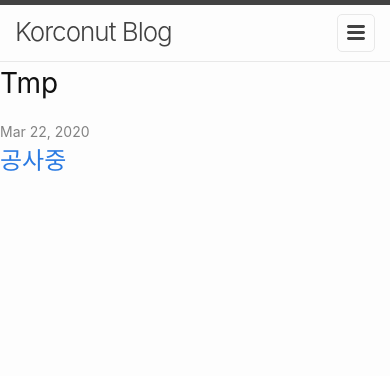
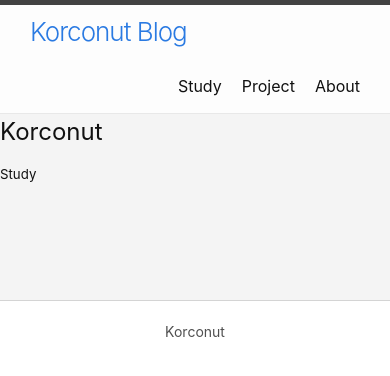
Before and after one commit to Korconut/korconut.github.io, a Jekyll site: the page built from index.html, in a window 390 px wide. Shown: the top 376 px of the page. Built offline with Jekyll 4.4.1, drawn with Linux system fonts in a browser that asks for light colours.

Commit message:
공사중

```diff
--- a/_includes/footer.html
+++ b/_includes/footer.html
@@ -0,0 +1,11 @@
+<div id="footer">
+    <!--
+    <p id="copyright">
+        Copyright &copy; Korconut</a>
+        All rights reserved.
+    </p>
+    -->
+    <p id="copyright">
+        Korconut</a>
+    </p>
+</div><!--#footer-->
--- a/_includes/head.html
+++ b/_includes/head.html
@@ -1,3 +1,3 @@
 <meta charset="UTF-8">
-<title>코코볼 블로그</title>
+<title>Korconut Blog</title>
 <link href="{{ site.asset_url }}/css/display.css" rel="stylesheet" type="text/css"/>
--- a/_includes/header.html
+++ b/_includes/header.html
@@ -1,15 +1,8 @@
-<header class="site-header" role="banner">
-
-    <div class="wrapper"><a class="site-title" rel="author" href="/">Korconut Blog</a><nav class="site-nav">
-          <input type="checkbox" id="nav-trigger" class="nav-trigger" />
-          <label for="nav-trigger">
-            <span class="menu-icon">
-              <svg viewBox="0 0 18 15" width="18px" height="15px">
-                <path d="M18,1.484c0,0.82-0.665,1.484-1.484,1.484H1.484C0.665,2.969,0,2.304,0,1.484l0,0C0,0.665,0.665,0,1.484,0 h15.032C17.335,0,18,0.665,18,1.484L18,1.484z M18,7.516C18,8.335,17.335,9,16.516,9H1.484C0.665,9,0,8.335,0,7.516l0,0 c0-0.82,0.665-1.484,1.484-1.484h15.032C17.335,6.031,18,6.696,18,7.516L18,7.516z M18,13.516C18,14.335,17.335,15,16.516,15H1.484 C0.665,15,0,14.335,0,13.516l0,0c0-0.82,0.665-1.483,1.484-1.483h15.032C17.335,12.031,18,12.695,18,13.516L18,13.516z"/>
-              </svg>
-            </span>
-          </label>
-
-          <div class="trigger"><a class="page-link" href="/about/">About</a></div>
-        </nav></div>
+<header id="header">
+  <a id="logo" rel="author" href="/">Korconut Blog</a>
+  <nav id="menu">
+      <div class="trigger"><a class="page-link" href="{{ base_path }}/about/">Study</a></div>
+      <div class="trigger"><a class="page-link" href="{{ base_path }}/about/">Project</a></div>
+      <div class="trigger"><a class="page-link" href="/about/">About</a></div>
+  </nav>
   </header>
--- a/_layouts/default.html
+++ b/_layouts/default.html
@@ -12,10 +12,11 @@
 
       {{ content }}
 
+      <!-- ↓↓ 이건 뭘까 ㅋㅋ-->
       <div class="clearfix"></div>
-
       <a href="#" id="back-to-top"></a>
-  </div>
+      <!-- ↑↑ 이건 뭘까 ㅋㅋ-->
+    </div>
 
   {% include footer.html %}
 
--- a/_layouts/korconut_main.html
+++ /dev/null
@@ -1,12 +0,0 @@
----
-layout: default
----
-
-<div class="home">
-    <h2 class="post-list-heading">Tmp</h2>
-        <ul class="post-list"><li><span class="post-meta">Mar 22, 2020</span>
-            <h3>
-              <a class="post-link" href="#">
-                공사중
-              </a>
-            </h3></li></ul>
--- /dev/null
+++ b/_layouts/main_.html
@@ -0,0 +1,17 @@
+---
+layout: default
+---
+
+<div id="cover">
+  <h2>Korconut</h2>
+</div>
+
+<div id="navbar" class="container">
+  <h5>Study</h5>
+</div>
+
+<div id="content" class="container">
+  <div id="main_content" role="main">
+    {{ content }}
+  </div>
+</div>
--- /dev/null
+++ b/_layouts/project.html
@@ -0,0 +1,3 @@
+---
+layout: main_
+---
--- a/assets/css/display.css
+++ b/assets/css/display.css
@@ -2,7 +2,13 @@
 body, h1, h2, h3, h4, h5, h6, p, blockquote, pre, hr, dl, dd, ol, ul, figure { margin: 0; padding: 0; }
 
 /** Basic styling */
-body { font: 400 16px/1.5 -apple-system, BlinkMacSystemFont, "Segoe UI", Roboto, Helvetica, Arial, sans-serif, "Apple Color Emoji", "Segoe UI Emoji", "Segoe UI Symbol"; color: #111; background-color: #fdfdfd; -webkit-text-size-adjust: 100%; -webkit-font-feature-settings: "kern" 1; -moz-font-feature-settings: "kern" 1; -o-font-feature-settings: "kern" 1; font-feature-settings: "kern" 1; font-kerning: normal; display: flex; min-height: 100vh; flex-direction: column; }
+body {
+  font: 400 16px/1.5 -apple-system, BlinkMacSystemFont, "Segoe UI", Roboto, Helvetica, Arial, sans-serif, "Apple Color Emoji", "Segoe UI Emoji", "Segoe UI Symbol";
+  color: #111;
+  background-color: #fdfdfd;
+  display: flex;
+  min-height: 100vh;
+  flex-direction: column; }
 
 /** Set `margin-bottom` to maintain vertical rhythm */
 h1, h2, h3, h4, h5, h6, p, blockquote, pre, ul, ol, dl, figure, .highlight { margin-bottom: 15px; }
@@ -13,273 +19,172 @@ main { display: block; /* Default value of `display` of `main` element is 'inlin
 /** Images */
 img { max-width: 100%; vertical-align: middle; }
 
-/** Figures */
-figure > img { display: block; }
-
-figcaption { font-size: 14px; }
-
 /** Lists */
 ul, ol { margin-left: 30px; }
-
 li > ul, li > ol { margin-bottom: 0; }
 
 /** Headings */
 h1, h2, h3, h4, h5, h6 { font-weight: 400; }
 
+/*-------------------------*/
 /** Links */
 a { color: #2a7ae2; text-decoration: none; }
-
 a:visited { color: #1756a9; }
-
 a:hover { color: #111; text-decoration: underline; }
-
-.social-media-list a:hover { text-decoration: none; }
-
-.social-media-list a:hover .username { text-decoration: underline; }
-
-/** Blockquotes */
-blockquote { color: #828282; border-left: 4px solid #e8e8e8; padding-left: 15px; font-size: 18px; letter-spacing: -1px; font-style: italic; }
-
-blockquote > :last-child { margin-bottom: 0; }
 
 /** Code formatting */
 pre, code { font-size: 15px; border: 1px solid #e8e8e8; border-radius: 3px; background-color: #eef; }
-
 code { padding: 1px 5px; }
-
 pre { padding: 8px 12px; overflow-x: auto; }
-
 pre > code { border: 0; padding-right: 0; padding-left: 0; }
-
-/** Wrapper */
-.wrapper { max-width: -webkit-calc(800px - (30px * 2)); max-width: calc(800px - (30px * 2)); margin-right: auto; margin-left: auto; padding-right: 30px; padding-left: 30px; }
-
-@media screen and (max-width: 800px) { .wrapper { max-width: -webkit-calc(800px - (30px)); max-width: calc(800px - (30px)); padding-right: 15px; padding-left: 15px; } }
 
 /** Clearfix */
 .wrapper:after, .footer-col-wrapper:after { content: ""; display: table; clear: both; }
 
-/** Icons */
-.svg-icon { width: 16px; height: 16px; display: inline-block; fill: #828282; padding-right: 5px; vertical-align: text-top; }
-
-.social-media-list li + li { padding-top: 5px; }
-
 /** Tables */
 table { margin-bottom: 30px; width: 100%; text-align: left; color: #3f3f3f; border-collapse: collapse; border: 1px solid #e8e8e8; }
-
 table tr:nth-child(even) { background-color: #f7f7f7; }
-
 table th, table td { padding: 10px 15px; }
-
 table th { background-color: #f0f0f0; border: 1px solid #dedede; border-bottom-color: #c9c9c9; }
-
 table td { border: 1px solid #e8e8e8; }
 
-/** Site header */
-.site-header { border-top: 5px solid #424242; border-bottom: 1px solid #e8e8e8; min-height: 55.95px; position: relative; }
+/*
++#header----------------------------------------+
+|#logo                                     #menu|
++-----------------------------------------------+
+|                                               |
++#wrapper---------------------------------------+
+|                                               |
+|+#content-------------------------------------+|
+||                                             ||
+|+---------------------------------------------+|
+|                                   #back-to-top|
++-----------------------------------------------+
+|                                               |
++#footer----------------------------------------+
+|#footer-menu                             #links|
+|#copyright                                     |
++-----------------------------------------------+
+|                                               |
++-----------------------------------------------+
+*/
 
-.site-title { font-size: 26px; font-weight: 300; line-height: 54px; letter-spacing: -1px; margin-bottom: 0; float: left; }
+/* header */
+#header {
+  border-top: 5px solid #424242;
+  border-bottom: 1px solid #e8e8e8;
+  min-height: 55.95px;
+  position: relative;
+}
+
+#logo {
+  font-size: 26px;
+  font-weight: 300;
+  line-height: 54px;
+  letter-spacing: -1px;
+  margin-left: 30px;
+  margin-bottom: 0;
+  float: left;
+}
+
+
+#menu {
+  margin-right: 30px;
+  float: right;
+  line-height: 54px;
+  display: flex;
+}
+
+#menu .nav-trigger { display: none; }
+#menu .menu-icon { display: none; }
+#menu .page-link { color: #111; line-height: 1.5; }
+#menu .page-link:not(:last-child) { margin-right: 20px; }
+
+.trigger {
+  margin-left: 20px;
+}
+
 
 .site-title, .site-title:visited { color: #424242; }
 
-.site-nav { float: right; line-height: 54px; }
+/** Wrapper */
+#wrapper {
+  padding-bottom: 100px;
+  background-color: #f4f4f4;
+  overflow-x: scroll; /* @@iolo for very long title/tags */
+}
 
-.site-nav .nav-trigger { display: none; }
+/** footer */
 
-.site-nav .menu-icon { display: none; }
 
-.site-nav .page-link { color: #111; line-height: 1.5; }
-
-.site-nav .page-link:not(:last-child) { margin-right: 20px; }
-
-@media screen and (max-width: 600px) { .site-nav { position: absolute; top: 9px; right: 15px; background-color: #fdfdfd; border: 1px solid #e8e8e8; border-radius: 5px; text-align: right; }
-  .site-nav label[for="nav-trigger"] { display: block; float: right; width: 36px; height: 36px; z-index: 2; cursor: pointer; }
-  .site-nav .menu-icon { display: block; float: right; width: 36px; height: 26px; line-height: 0; padding-top: 10px; text-align: center; }
-  .site-nav .menu-icon > svg { fill: #424242; }
-  .site-nav input ~ .trigger { clear: both; display: none; }
-  .site-nav input:checked ~ .trigger { display: block; padding-bottom: 5px; }
-  .site-nav .page-link { display: block; padding: 5px 10px; margin-left: 20px; }
-  .site-nav .page-link:not(:last-child) { margin-right: 0; } }
-
-/** Site footer */
-.site-footer { border-top: 1px solid #e8e8e8; padding: 30px 0; }
-
-.footer-heading { font-size: 18px; margin-bottom: 15px; }
-
+#footer {
+  height: 100px;
+  padding: 20px 30px;
+  border-top: 1px solid #d4d4d4;
+  background: #fff;
+  color: #505050;
+  font-size: 14px;
+  text-align: center;
+}
 .contact-list, .social-media-list { list-style: none; margin-left: 0; }
-
-.footer-col-wrapper { font-size: 15px; color: #828282; margin-left: -15px; }
-
-.footer-col { float: left; margin-bottom: 15px; padding-left: 15px; }
-
-.footer-col-1 { width: -webkit-calc(35% - (30px / 2)); width: calc(35% - (30px / 2)); }
-
-.footer-col-2 { width: -webkit-calc(20% - (30px / 2)); width: calc(20% - (30px / 2)); }
-
-.footer-col-3 { width: -webkit-calc(45% - (30px / 2)); width: calc(45% - (30px / 2)); }
-
-@media screen and (max-width: 800px) { .footer-col-1, .footer-col-2 { width: -webkit-calc(50% - (30px / 2)); width: calc(50% - (30px / 2)); }
-  .footer-col-3 { width: -webkit-calc(100% - (30px / 2)); width: calc(100% - (30px / 2)); } }
-
-@media screen and (max-width: 600px) { .footer-col { float: none; width: -webkit-calc(100% - (30px / 2)); width: calc(100% - (30px / 2)); } }
 
 /** Page content */
 .page-content { padding: 30px 0; flex: 1; }
-
 .page-heading { font-size: 32px; }
 
 .post-list-heading { font-size: 28px; }
-
 .post-list { margin-left: 0; list-style: none; }
-
 .post-list > li { margin-bottom: 30px; }
-
 .post-meta { font-size: 14px; color: #828282; }
-
 .post-link { display: block; font-size: 24px; }
 
 /** Posts */
 .post-header { margin-bottom: 30px; }
-
 .post-title { font-size: 42px; letter-spacing: -1px; line-height: 1; }
 
-@media screen and (max-width: 800px) { .post-title { font-size: 36px; } }
-
 .post-content { margin-bottom: 30px; }
-
 .post-content h2 { font-size: 32px; }
-
-@media screen and (max-width: 800px) { .post-content h2 { font-size: 28px; } }
-
 .post-content h3 { font-size: 26px; }
-
-@media screen and (max-width: 800px) { .post-content h3 { font-size: 22px; } }
-
 .post-content h4 { font-size: 20px; }
 
-@media screen and (max-width: 800px) { .post-content h4 { font-size: 18px; } }
 
-/** Syntax highlighting styles */
-.highlight { background: #fff; }
+/* Korconut_main */
+/*
++#cover-----------------------------------------+
+|                                               |
++-----------------------------------------------+
 
-.highlighter-rouge .highlight { background: #eef; }
++#navbar----------------------------------------+
+|                                               |
++-----------------------------------------------+
 
-.highlight .c { color: #998; font-style: italic; }
-
-.highlight .err { color: #a61717; background-color: #e3d2d2; }
-
-.highlight .k { font-weight: bold; }
-
-.highlight .o { font-weight: bold; }
-
-.highlight .cm { color: #998; font-style: italic; }
-
-.highlight .cp { color: #999; font-weight: bold; }
-
-.highlight .c1 { color: #998; font-style: italic; }
-
-.highlight .cs { color: #999; font-weight: bold; font-style: italic; }
-
-.highlight .gd { color: #000; background-color: #fdd; }
-
-.highlight .gd .x { color: #000; background-color: #faa; }
-
-.highlight .ge { font-style: italic; }
-
-.highlight .gr { color: #a00; }
-
-.highlight .gh { color: #999; }
-
-.highlight .gi { color: #000; background-color: #dfd; }
-
-.highlight .gi .x { color: #000; background-color: #afa; }
-
-.highlight .go { color: #888; }
-
-.highlight .gp { color: #555; }
-
-.highlight .gs { font-weight: bold; }
-
-.highlight .gu { color: #aaa; }
-
-.highlight .gt { color: #a00; }
-
-.highlight .kc { font-weight: bold; }
-
-.highlight .kd { font-weight: bold; }
-
-.highlight .kp { font-weight: bold; }
-
-.highlight .kr { font-weight: bold; }
-
-.highlight .kt { color: #458; font-weight: bold; }
-
-.highlight .m { color: #099; }
-
-.highlight .s { color: #d14; }
-
-.highlight .na { color: #008080; }
-
-.highlight .nb { color: #0086B3; }
-
-.highlight .nc { color: #458; font-weight: bold; }
-
-.highlight .no { color: #008080; }
-
-.highlight .ni { color: #800080; }
-
-.highlight .ne { color: #900; font-weight: bold; }
-
-.highlight .nf { color: #900; font-weight: bold; }
-
-.highlight .nn { color: #555; }
-
-.highlight .nt { color: #000080; }
-
-.highlight .nv { color: #008080; }
-
-.highlight .ow { font-weight: bold; }
-
-.highlight .w { color: #bbb; }
-
-.highlight .mf { color: #099; }
-
-.highlight .mh { color: #099; }
-
-.highlight .mi { color: #099; }
-
-.highlight .mo { color: #099; }
-
-.highlight .sb { color: #d14; }
-
-.highlight .sc { color: #d14; }
-
-.highlight .sd { color: #d14; }
-
-.highlight .s2 { color: #d14; }
-
-.highlight .se { color: #d14; }
-
-.highlight .sh { color: #d14; }
-
-.highlight .si { color: #d14; }
-
-.highlight .sx { color: #d14; }
-
-.highlight .sr { color: #009926; }
-
-.highlight .s1 { color: #d14; }
-
-.highlight .ss { color: #990073; }
-
-.highlight .bp { color: #999; }
-
-.highlight .vc { color: #008080; }
-
-.highlight .vg { color: #008080; }
-
-.highlight .vi { color: #008080; }
-
-.highlight .il { color: #099; }
-
-/*# sourceMappingURL=main.css.map */
++#content---------------------------------------+
+|                                               |
+|+#main_content--------------------------------+|
+||                                             ||
+||+#post-list---------------------------------+||
+|||                                           |||
+|||+.post-item----------++-------------------+|||
+||||.post-title         || .post-title       ||||
+||||.post-excerpt       || .post-excerpt     ||||
+||||        .post-date  ||       .post-date  ||||
+||||.post-tags          || .post-tags        ||||
+||||                    ||                   ||||
+|||+--------------------++-------------------+|||
+||||.post-title         || .post-title       ||||
+||||.post-excerpt       || .post-excerpt     ||||
+||||        .post-date  ||       .post-date  ||||
+||||.post-tags          || .post-tags        ||||
+||||                    ||                   ||||
+|||+--------------------++-------------------+|||
+|||                                           |||
+||+-------------------------------------------+||
+||                                             ||
+||+#pagination=-------------------------------+||
+|||                                           |||
+||+-------------------------------------------+||
+||                                             ||
+|+---------------------------------------------+|
+|                                               |
++-----------------------------------------------+
+*/
--- a/index.html
+++ b/index.html
@@ -1,5 +1,5 @@
 ---
-layout: korconut_main
+layout: project
 ---
 
 <div class="home">
```
